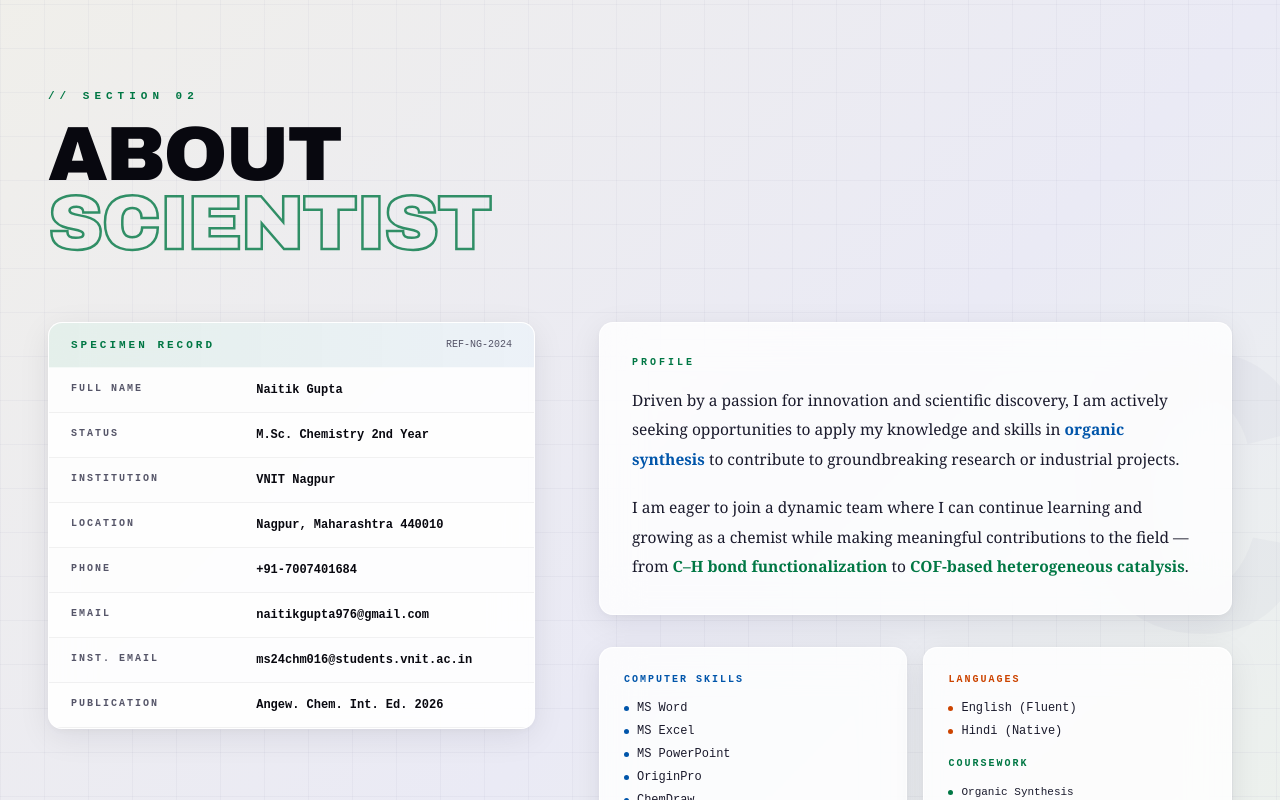
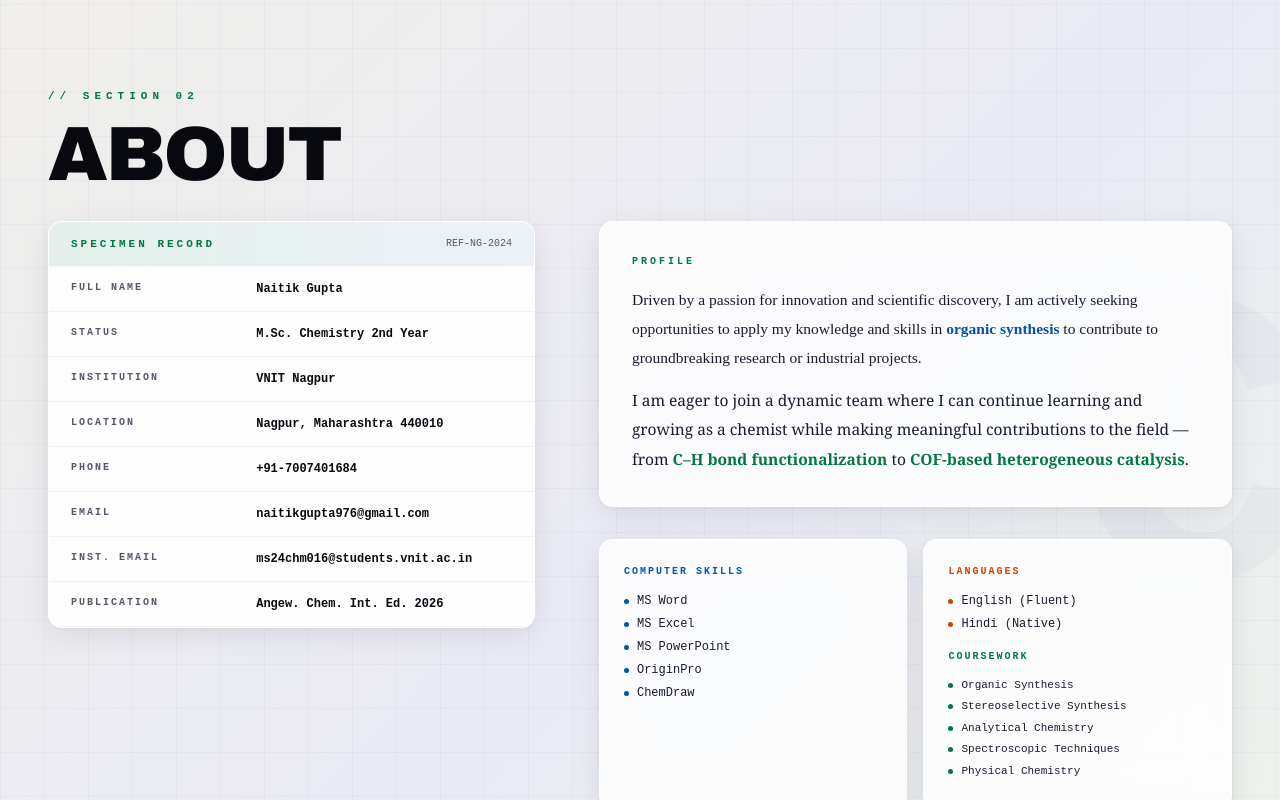
Before and after one commit to Rishabh0702-web/CLient-Portfolio, a Next.js app: page / in a window 1280 px wide. Shown: the part 840-1640 px from the top of the page. Built offline with nearby package versions, Linux system fonts and the light colour scheme.

Commit message:
style: update AboutSection component design tweaks
Remove " SCIENTIST" text, adjust margins, font changes, and padding

Co-authored-by: Rishabh Gupta <206759199+Rishabh0702-web@users.noreply.github.com>

```diff
--- a/components/AboutSection.tsx
+++ b/components/AboutSection.tsx
@@ -30,8 +30,8 @@ export default function AboutSection() {
 
       <div style={{maxWidth:'1380px',margin:'0 auto',position:'relative',zIndex:2}}>
         <div style={{fontFamily:'monospace',fontSize:'11px',letterSpacing:'5px',color:G,marginBottom:'15px',fontWeight:700}}>// SECTION 02</div>
-        <h2 style={{fontFamily:'"Arial Black",sans-serif',fontSize:'clamp(2.5rem,6vw,5rem)',fontWeight:900,textTransform:'uppercase',letterSpacing:'-2px',lineHeight:0.9,color:T1,marginBottom:'4rem'}}>
-          ABOUT<br/><span style={{WebkitTextStroke:'2.5px rgba(0,119,68,0.8)',color:'transparent'}}> SCIENTIST</span>
+        <h2 style={{fontFamily:'"Arial Black",sans-serif',fontSize:'clamp(2.5rem,6vw,5rem)',fontWeight:900,textTransform:'uppercase',letterSpacing:'-2px',lineHeight:0.9,color:T1,marginBottom:'32px'}}>
+          ABOUT<br/><span style={{WebkitTextStroke:'2.5px rgba(0,119,68,0.8)',color:'transparent'}}></span>
         </h2>
 
         <div style={{display:'grid',gridTemplateColumns:'1fr 1.3fr',gap:'4rem',alignItems:'start'}}>
@@ -54,7 +54,7 @@ export default function AboutSection() {
             {/* Profile */}
             <div style={{...glass,padding:'2rem'}}>
               <div style={{fontFamily:'monospace',fontSize:'10px',letterSpacing:'3px',color:G,marginBottom:'1rem',fontWeight:700}}>PROFILE</div>
-              <p style={{fontSize:'15.5px',lineHeight:1.9,color:T2,fontFamily:'Georgia,serif',marginBottom:'1.2rem'}}>
+              <p style={{fontSize:'15.5px',lineHeight:1.9,color:T2,fontFamily:'inherit',marginBottom:'13px'}}>
                 Driven by a passion for innovation and scientific discovery, I am actively seeking opportunities to apply my knowledge and skills in <span style={{color:B,fontWeight:700}}>organic synthesis</span> to contribute to groundbreaking research or industrial projects.
               </p>
               <p style={{fontSize:'15.5px',lineHeight:1.9,color:T2,fontFamily:'Georgia,serif'}}>
@@ -64,7 +64,7 @@ export default function AboutSection() {
 
             {/* Skills grid */}
             <div style={{display:'grid',gridTemplateColumns:'1fr 1fr',gap:'1rem'}}>
-              <div style={{...glass,padding:'1.5rem'}}>
+              <div style={{...glass,padding:'1.5rem',paddingRight:'20px'}}>
                 <div style={{fontFamily:'monospace',fontSize:'10px',letterSpacing:'2px',color:B,marginBottom:'0.8rem',fontWeight:700}}>COMPUTER SKILLS</div>
                 {['MS Word','MS Excel','MS PowerPoint','OriginPro','ChemDraw'].map(s=>(
                   <div key={s} style={{display:'flex',alignItems:'center',gap:'8px',marginBottom:'5px'}}>
```
